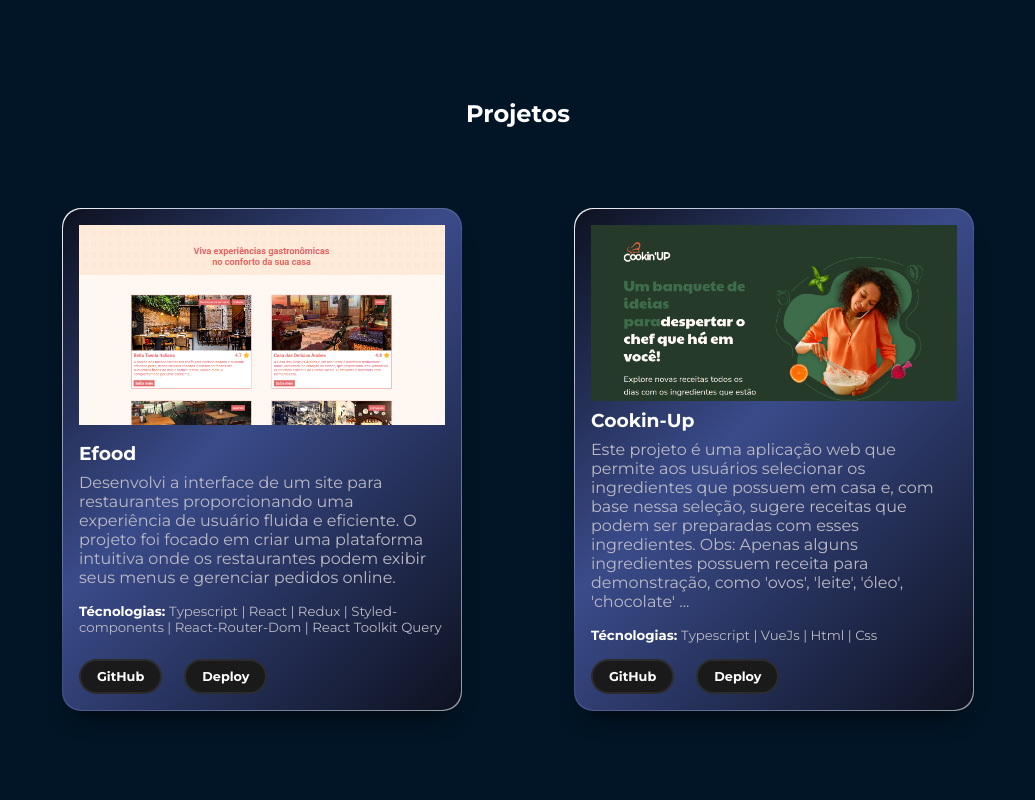
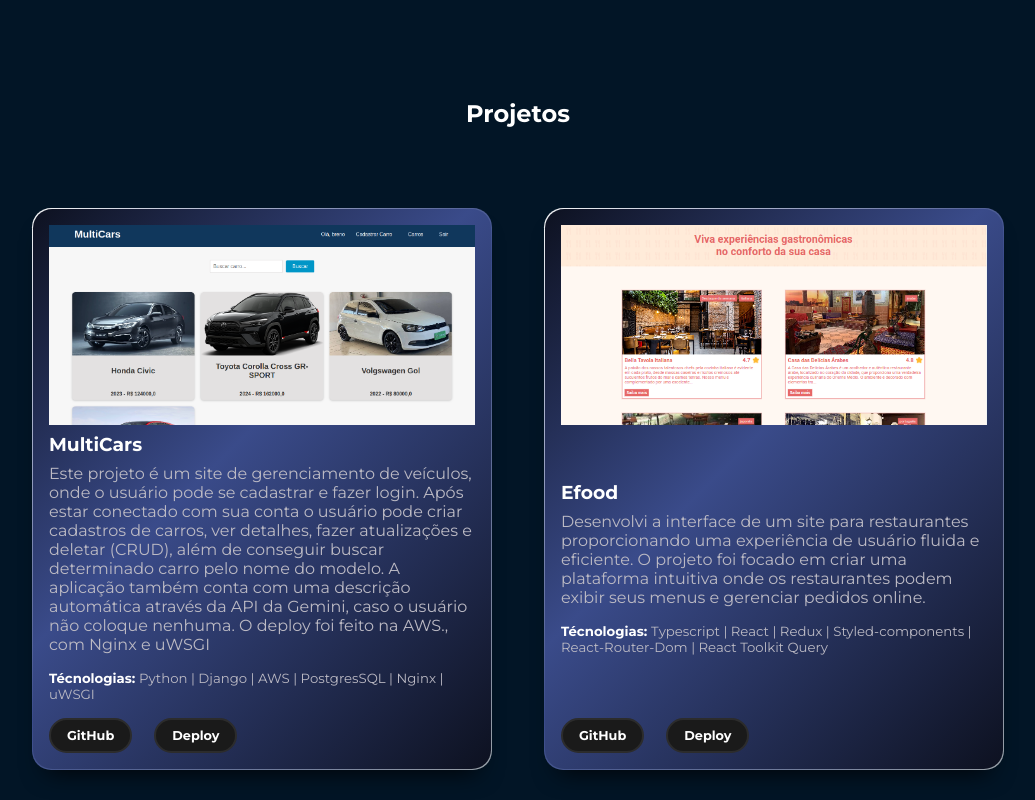
Before and after one commit to brenopereira18/portfolio, a React (Create React App) app: page / in a window 1280 px wide. Shown: the part 1940-2740 px from the top of the page, without its empty margins (122-1157 px from the left). Built offline with nearby package versions, Linux system fonts and the light colour scheme; a web font is replaced by a local one.

Commit message:
:sparkles: feat: adds new project

```diff
--- a/src/components/Card/styles.ts
+++ b/src/components/Card/styles.ts
@@ -6,7 +6,7 @@
   padding: 1px;
   border-radius: 1.2rem;
   box-shadow: 0px 1rem 1.5rem -0.9rem #000000e1;
-  max-width: 400px;
+  max-width: 460px;
   width: 100%;
 
   img {
--- a/src/container/Projects/index.tsx
+++ b/src/container/Projects/index.tsx
@@ -1,9 +1,18 @@
 import Card from "../../components/Card";
 import efood from "../../assets/efood.png";
 import cookinUp from "../../assets/cookin-up.png";
+import Cars from "../../assets/cars.png";
 import { Container, SectionProjects } from "./styles";
 
 const projects = [
+  {
+    image: Cars,
+    name: "MultiCars",
+    description: "Este projeto é um site de gerenciamento de veículos, onde o usuário pode se cadastrar e fazer login. Após estar conectado com sua conta o usuário pode criar cadastros de carros, ver detalhes, fazer atualizações e deletar (CRUD), além de conseguir buscar determinado carro pelo nome do modelo. A aplicação também conta com uma descrição automática através da API da Gemini, caso o usuário não coloque nenhuma. O deploy foi feito na AWS., com Nginx e uWSGI",
+    technologies: "Python | Django | AWS | PostgresSQL | Nginx | uWSGI",
+    github: "https://github.com/brenopereira18/cars",
+    deploy: "http://98.83.75.45/cars/",
+  },
   {
     image: efood,
     name: "Efood",
--- a/src/container/Projects/styles.ts
+++ b/src/container/Projects/styles.ts
@@ -22,8 +22,10 @@
 
 export const SectionProjects = styled.div`
   padding: 80px 0 120px 0;
-  display: flex;
-  justify-content: space-around;
+  display: grid;
+  grid-template-columns: 1fr 1fr;
+  row-gap: 40px;
+  justify-items: center;
 
   @media (max-width: ${breakpoints.mobile}) {
     width: 100%;
```
Also changed, not shown: src/assets/cars.png (added).
